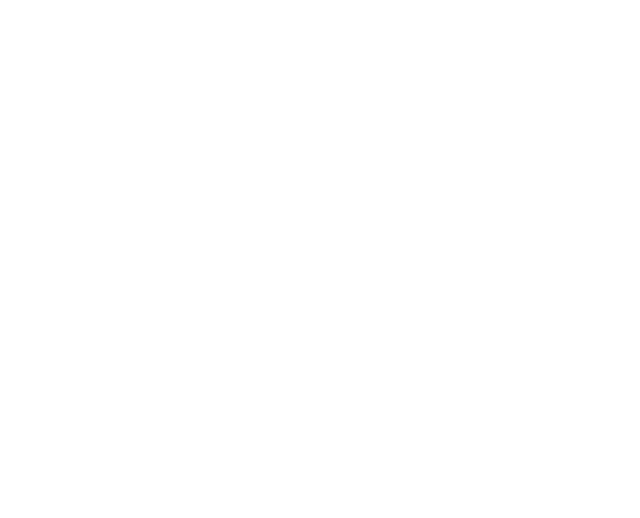
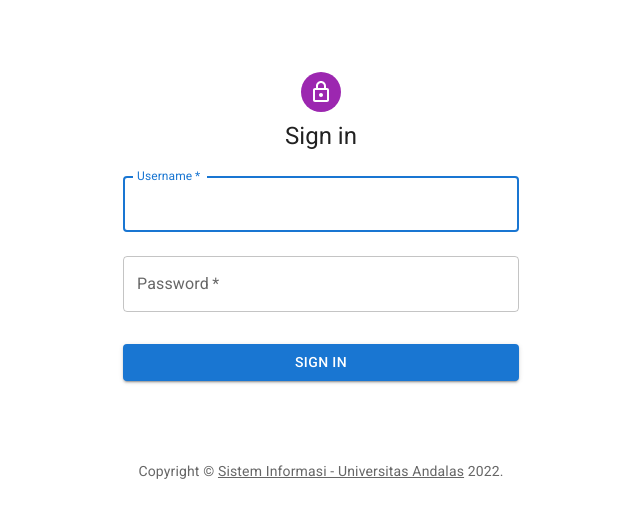
Before and after one commit to muhammadhamdits/mbkm-fti-web, a React (Create React App) app: page /login in a window 1280 px wide. Shown: the top 518 px of the page, without its empty margins (319-959 px from the left). Built offline with nearby package versions, Linux system fonts and the light colour scheme.

Commit message:
login page using mui component

```diff
--- a/src/pages/Login.jsx
+++ b/src/pages/Login.jsx
@@ -1,6 +1,94 @@
+import * as React from 'react'
+import LockOutlinedIcon from '@mui/icons-material/LockOutlined'
+import {
+  Avatar,
+  Button,
+  CssBaseline,
+  TextField,
+  Link,
+  Box,
+  Typography,
+  Container
+} from '@mui/material'
+import { createTheme, ThemeProvider } from '@mui/material/styles'
+
+const Copyright = (props) => {
+  return (
+    <Typography variant="body2" color="text.secondary" align="center" {...props}>
+      {'Copyright © '}
+      <Link color="inherit" href="http://si.fti.unand.ac.id">
+        Sistem Informasi - Universitas Andalas
+      </Link>{' '}
+      {new Date().getFullYear()}
+      {'.'}
+    </Typography>
+  )
+}
+
+const theme = createTheme()
+
 const LoginPage = () => {
+  const handleSubmit = (event) => {
+    event.preventDefault()
+    const data = new FormData(event.currentTarget)
+    console.log({
+      email: data.get('email'),
+      password: data.get('password'),
+    })
+  }
+
   return (
-    <></>
+    <ThemeProvider theme={theme}>
+      <Container component="main" maxWidth="xs">
+        <CssBaseline />
+        <Box
+          sx={{
+            marginTop: 8,
+            display: 'flex',
+            flexDirection: 'column',
+            alignItems: 'center',
+          }}
+        >
+          <Avatar sx={{ m: 1, bgcolor: 'secondary.main' }}>
+            <LockOutlinedIcon />
+          </Avatar>
+          <Typography component="h1" variant="h5">
+            Sign in
+          </Typography>
+          <Box component="form" onSubmit={handleSubmit} noValidate sx={{ mt: 1 }}>
+            <TextField
+              margin="normal"
+              required
+              fullWidth
+              id="username"
+              label="Username"
+              name="username"
+              autoComplete="username"
+              autoFocus
+            />
+            <TextField
+              margin="normal"
+              required
+              fullWidth
+              name="password"
+              label="Password"
+              type="password"
+              id="password"
+              autoComplete="current-password"
+            />
+            <Button
+              type="submit"
+              fullWidth
+              variant="contained"
+              sx={{ mt: 3, mb: 2 }}
+            >
+              Sign In
+            </Button>
+          </Box>
+        </Box>
+        <Copyright sx={{ mt: 8, mb: 4 }} />
+      </Container>
+    </ThemeProvider>
   )
 }
 
```
